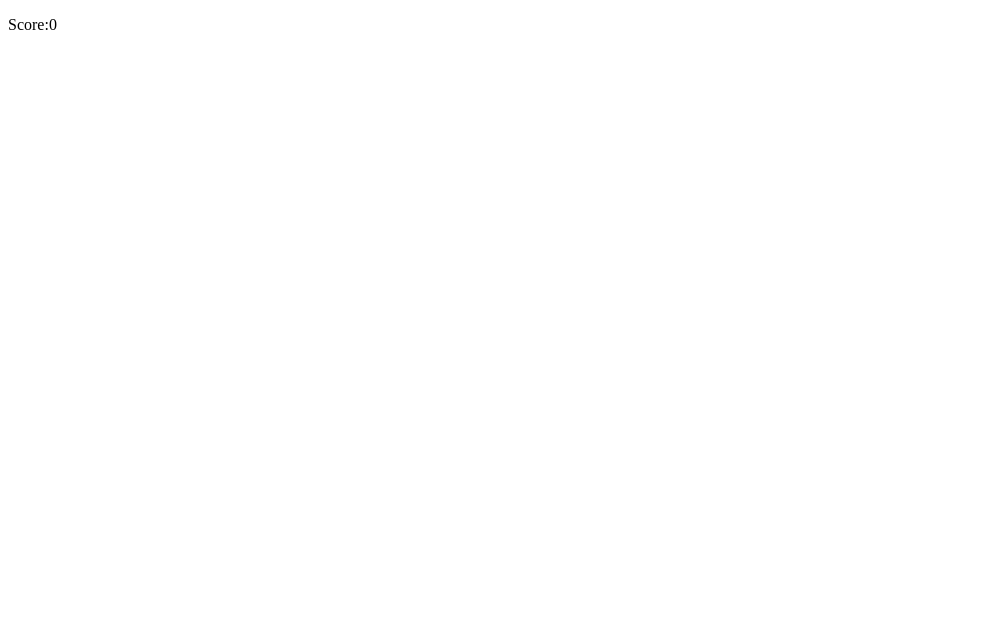
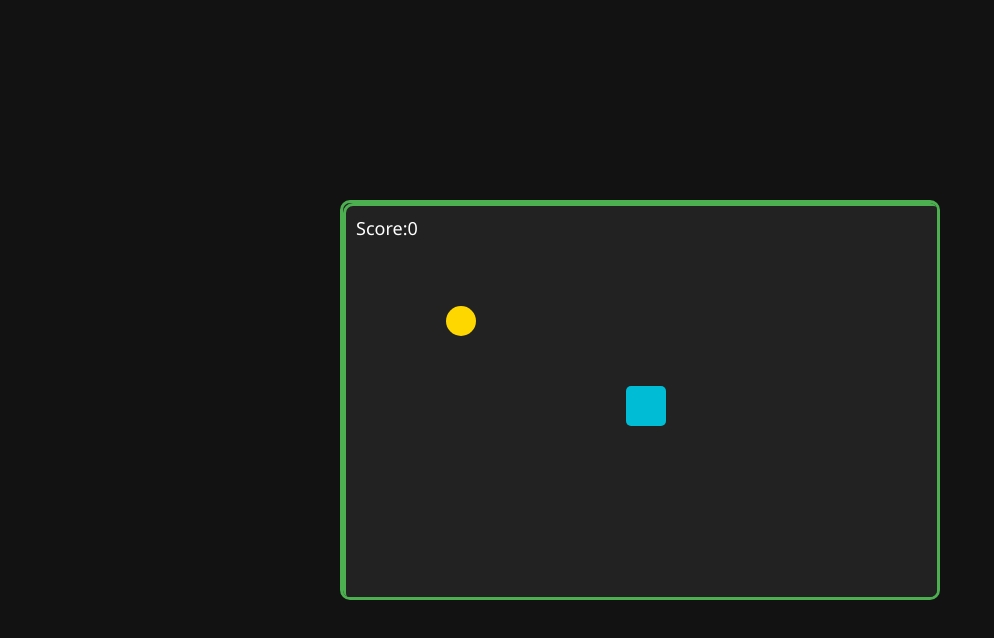
Before and after one commit to gmschz/gem-run-game, a plain HTML site: page index.html in a window 1280 px wide. Shown: the whole page, without its empty margins (0-994 px from the left). Drawn offline with nearby package versions, Linux system fonts and the light colour scheme.

Commit message:
Styles and Js added

```diff
--- a/index.html
+++ b/index.html
@@ -17,5 +17,6 @@
 </div>
 
 <script src="script.js"></script>
+<script src="https://code.jquery.com/jquery-3.6.0.min.js"></script>
 </body>
 </html>
--- a/script.js
+++ b/script.js
@@ -0,0 +1,26 @@
+let playerX = 280;
+let playerY = 180;
+const devMode = true;
+
+
+document.addEventListener("keydown", function(event) {
+    //TEMP for debugging
+    if (devMode){
+        console.log(event.key)
+    }
+
+
+    // Movement logic here
+    if (event.key === "ArrowUp") {
+        playerY -= 10;
+    } else if (event.key === "ArrowDown") {
+        playerY += 10;
+    } else if (event.key === "ArrowLeft") {
+        playerX -= 10;
+    } else if (event.key === "ArrowRight") {
+        playerX += 10;
+    }
+    drawPlayer();
+
+
+})
--- a/styles.css
+++ b/styles.css
@@ -0,0 +1,58 @@
+/* Reset and base styles */
+* {
+    box-sizing: border-box;
+    margin: 0;
+    padding: 0;
+  }
+
+  body {
+    font-family: 'Segoe UI', sans-serif;
+    background-color: #121212;
+    color: white;
+    display: flex;
+    justify-content: center;
+    align-items: center;
+    height: 100vh;
+  }
+
+  /* Game container */
+  .game-container {
+    position: relative;
+    width: 600px;
+    height: 400px;
+    background-color: #222;
+    border: 3px solid #4caf50;
+    border-radius: 10px;
+    overflow: hidden;
+  }
+
+  /* Player box */
+  #player {
+    position: absolute;
+    width: 40px;
+    height: 40px;
+    background-color: #00bcd4;
+    border-radius: 5px;
+    top: 180px;
+    left: 280px;
+  }
+
+  /* Gem box */
+  #gem {
+    position: absolute;
+    width: 30px;
+    height: 30px;
+    background-color: gold;
+    border-radius: 50%;
+    top: 100px;
+    left: 100px;
+  }
+
+  /* Score text */
+  #score {
+    position: absolute;
+    top: 10px;
+    left: 10px;
+    font-size: 18px;
+    color: #fff;
+  }
```
